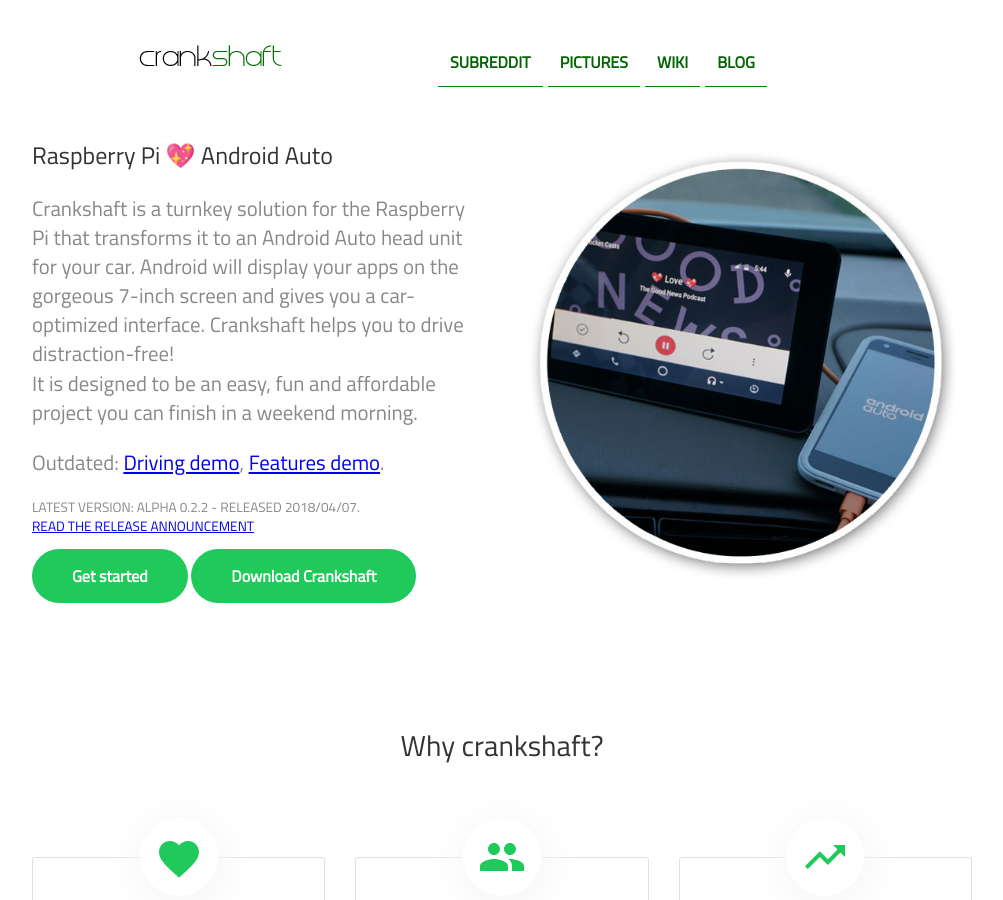
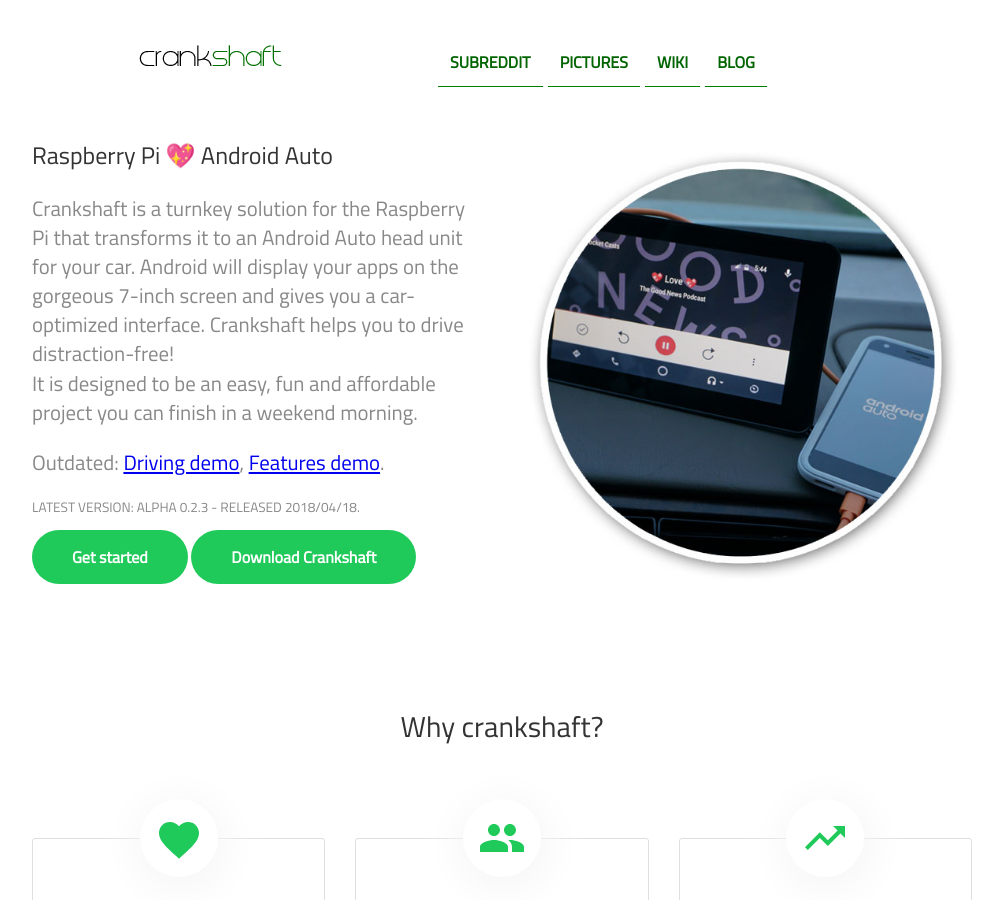
Before and after one commit to opencardev/getcrankshaft.github.io, a Jekyll site: the page built from index.html, in a window 1280 px wide and 900 px high. Shown: the whole window, without its empty margins (138-1141 px from the left). Built offline with Jekyll 4.4.1, drawn with Linux system fonts in a browser that asks for light colours.

Commit message:
[site] update release

```diff
--- a/index.html
+++ b/index.html
@@ -9,8 +9,8 @@
 				<div class="maintitle">Raspberry Pi 💖 Android Auto</div>
 				<p>Crankshaft is a turnkey solution for the Raspberry Pi that transforms it to an Android Auto head unit for your car. Android will display your apps on the gorgeous 7-inch screen and gives you a car-optimized interface. Crankshaft helps you to drive distraction-free!<br />
 					It is designed to be an easy, fun and affordable project you can finish in a weekend morning.</p>
-				<p>Outdated: <a href="https://youtu.be/oq1TR78kpL4" target="_blank">Driving demo</a>, <a href="https://youtu.be/tFEpfuDBDjM" target="_blank">Features demo</a>.</p>
-				<p class="subtitle">Latest version: Alpha 0.2.2 - Released 2018/04/07.<br /><a href="https://www.reddit.com/r/crankshaft/comments/8agvly/_/" target="_blank">Read the release announcement</a></p>
+				<p>Outdated: <a href="https://photos.google.com/share/AF1QipP3hcflM2fty5ziB_yuFl1_4hJL2r1LlWdvdUgCROp0DqsgiTJgm5lJUoDY6aO5aA/photo/AF1QipP1fOBkbERhqqrxH7asmEPUr9bvUilW8-RpQnbI?key=SmkydlU1eVFEb20xOHFJX0ZZUk9KY3NGR2dlcVhB" target="_blank">Driving demo</a>, <a href="https://youtu.be/tFEpfuDBDjM" target="_blank">Features demo</a>.</p>
+				<p class="subtitle">Latest version: Alpha 0.2.3 - Released 2018/04/18.<!--<br /><a href="https://www.reddit.com/r/crankshaft/comments/8agvly/_/" target="_blank">Read the release announcement</a>--></p>
 				<div class="button">
 					<a href="https://github.com/htruong/crankshaft/wiki/Getting-started-with-Crankshaft" target="_blank">Get started</a> <a href="https://github.com/htruong/crankshaft/releases" target="_blank">Download Crankshaft</a>
 				</div>
```
